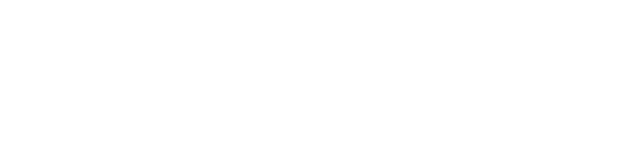
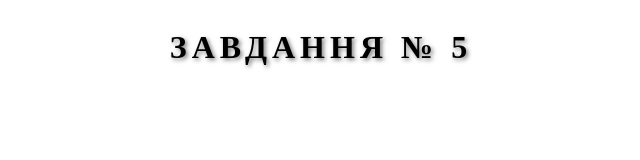
Before and after one commit to MiShOnY5530/js_HomeIT, a plain HTML site: page js IT Home #22 15-22.08/index.html in a window 1280 px wide. Shown: the whole page, without its empty margins (319-959 px from the left). Drawn offline with Linux system fonts and the light colour scheme.

Commit message:
ADD
1. ADD - style

```diff
--- a/js IT Home #22 15-22.08/index.html
+++ b/js IT Home #22 15-22.08/index.html
@@ -3,9 +3,12 @@
 <head>
     <meta charset="UTF-8">
     <meta name="viewport" content="width=device-width, initial-scale=1.0">
-    <title>Document</title>
+    <title>Мова сценаріїв JavaScript і бібліотека jQuery</title>
+    <link rel="stylesheet" href="style.css">
 </head>
 <body>
-
+    <div class="centered-div">
+        <h1>Завдання № 5</h1>
+    </div>
 </body>
 </html>
--- /dev/null
+++ b/js IT Home #22 15-22.08/style.css
@@ -0,0 +1,8 @@
+.centered-div {
+    text-transform: uppercase;
+    letter-spacing: 5px;
+    text-shadow: 2px 2px 4px rgba(0, 0, 0, 0.5);
+    display: flex;
+    justify-content: center;
+    align-items: center;
+}
```
